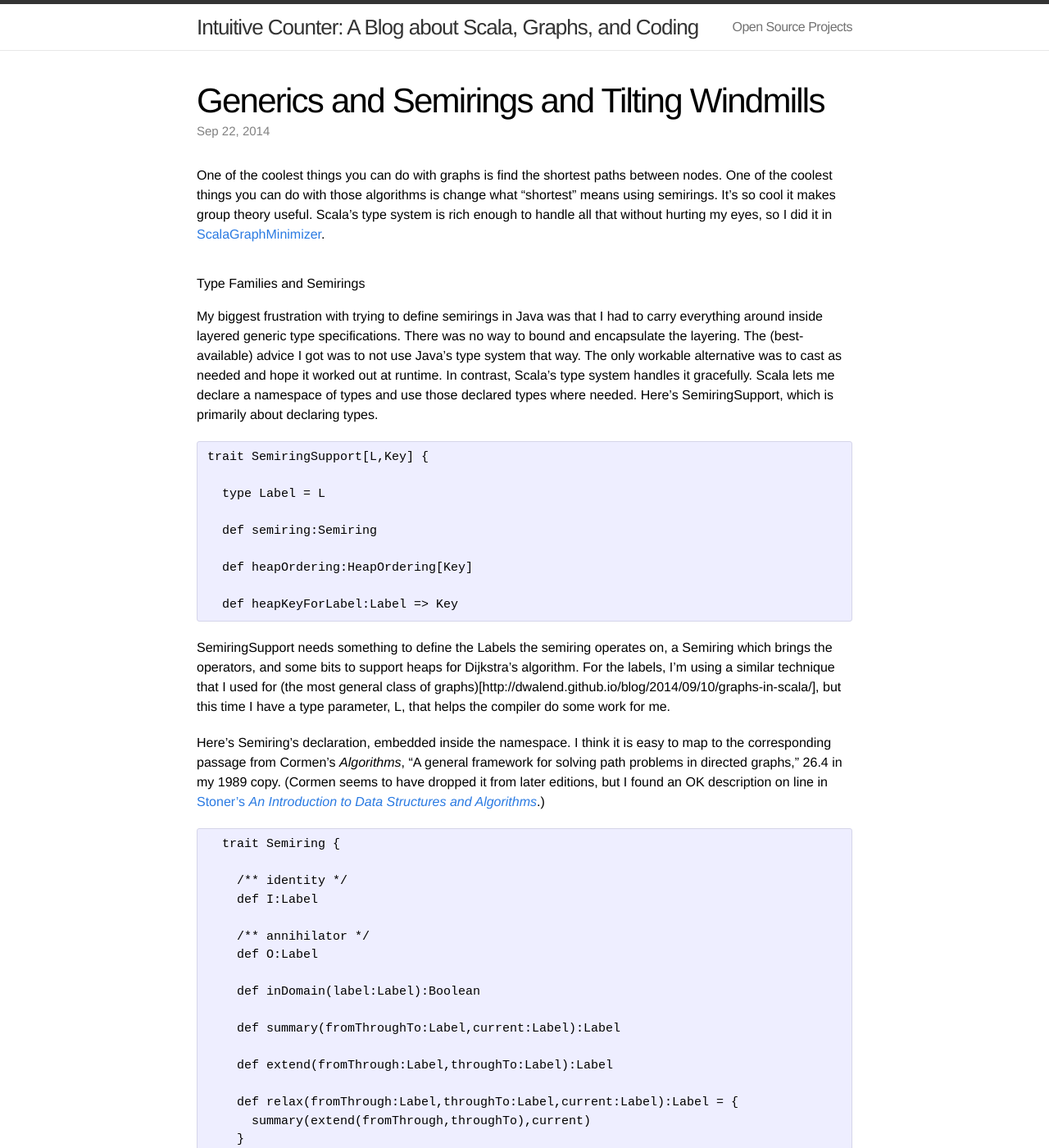
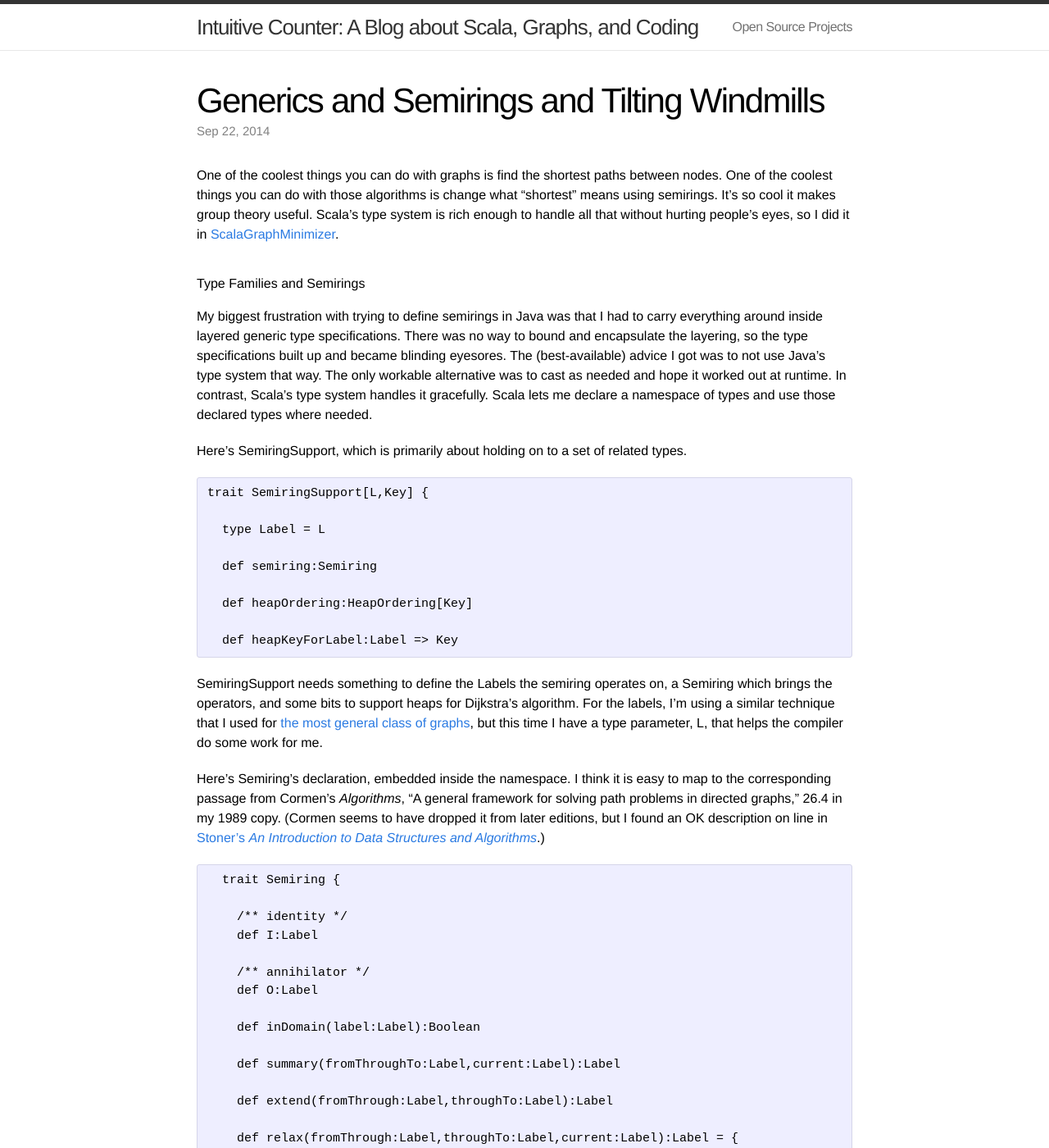
Before and after one commit to dwalend/blog, a Jekyll site: the page built from _posts/2014-09-22-Semirings.md, in a window 1280 px wide and 1400 px high. Shown: the whole window at 82% size. Built offline with Jekyll 4.4.1, drawn with Linux system fonts in a browser that asks for light colours; comment, search, counter and statistics services are not loaded; some of the changed text lies outside the part shown.

Commit message:
Some late edits

```diff
--- a/_posts/2014-09-22-Semirings.md
+++ b/_posts/2014-09-22-Semirings.md
@@ -4,11 +4,13 @@ title: Generics and Semirings and Tilting Windmills
 comments: True
 ---
 
-One of the coolest things you can do with graphs is find the shortest paths between nodes. One of the coolest things you can do with those algorithms is change what "shortest" means using semirings. It's so cool it makes group theory useful. Scala's type system is rich enough to handle all that without hurting my eyes, so I did it in [ScalaGraphMinimizer](https://github.com/dwalend/ScalaGraphMinimizer).
+One of the coolest things you can do with graphs is find the shortest paths between nodes. One of the coolest things you can do with those algorithms is change what "shortest" means using semirings. It's so cool it makes group theory useful. Scala's type system is rich enough to handle all that without hurting people's eyes, so I did it in [ScalaGraphMinimizer](https://github.com/dwalend/ScalaGraphMinimizer).
 
 # Type Families and Semirings
 
-My biggest frustration with trying to define semirings in Java was that I had to carry everything around inside layered generic type specifications. There was no way to bound and encapsulate the layering. The (best-available) advice I got was to not use Java's type system that way. The only workable alternative was to cast as needed and hope it worked out at runtime. In contrast, Scala's type system handles it gracefully. Scala lets me declare a namespace of types and use those declared types where needed. Here's SemiringSupport, which is primarily about declaring types.
+My biggest frustration with trying to define semirings in Java was that I had to carry everything around inside layered generic type specifications. There was no way to bound and encapsulate the layering, so the type specifications built up and became blinding eyesores. The (best-available) advice I got was to not use Java's type system that way. The only workable alternative was to cast as needed and hope it worked out at runtime. In contrast, Scala's type system handles it gracefully. Scala lets me declare a namespace of types and use those declared types where needed.
+
+Here's SemiringSupport, which is primarily about holding on to a set of related types.
 
     trait SemiringSupport[L,Key] {
 
@@ -20,7 +22,7 @@ My biggest frustration with trying to define semirings in Java was that I had to
 
       def heapKeyForLabel:Label => Key
 
-SemiringSupport needs something to define the Labels the semiring operates on, a Semiring which brings the operators, and some bits to support heaps for Dijkstra's algorithm. For the labels, I'm using a similar technique that I used for (the most general class of graphs)[http://dwalend.github.io/blog/2014/09/10/graphs-in-scala/], but this time I have a type parameter, L, that helps the compiler do some work for me.
+SemiringSupport needs something to define the Labels the semiring operates on, a Semiring which brings the operators, and some bits to support heaps for Dijkstra's algorithm. For the labels, I'm using a similar technique that I used for [the most general class of graphs](http://dwalend.github.io/blog/2014/09/10/graphs-in-scala/), but this time I have a type parameter, L, that helps the compiler do some work for me.
 
 Here's Semiring's declaration, embedded inside the namespace. I think it is easy to map to the corresponding passage from Cormen’s _Algorithms_, “A general framework for solving path problems in directed graphs,” 26.4 in my 1989 copy. (Cormen seems to have dropped it from later editions, but I found an OK description on line in [Stoner's _An Introduction to Data Structures and Algorithms_](http://books.google.com/books?id=S-tXjl1hsUYC&lpg=PA54&dq=aho%20hopcroft%20ullman&pg=PA336#v=snippet&q=%22245.%20The%20algebraic%22&f=false).)
 
```
Also changed, not shown: other parts of _posts/2014-09-22-Semirings.md (+2 -2 lines).
